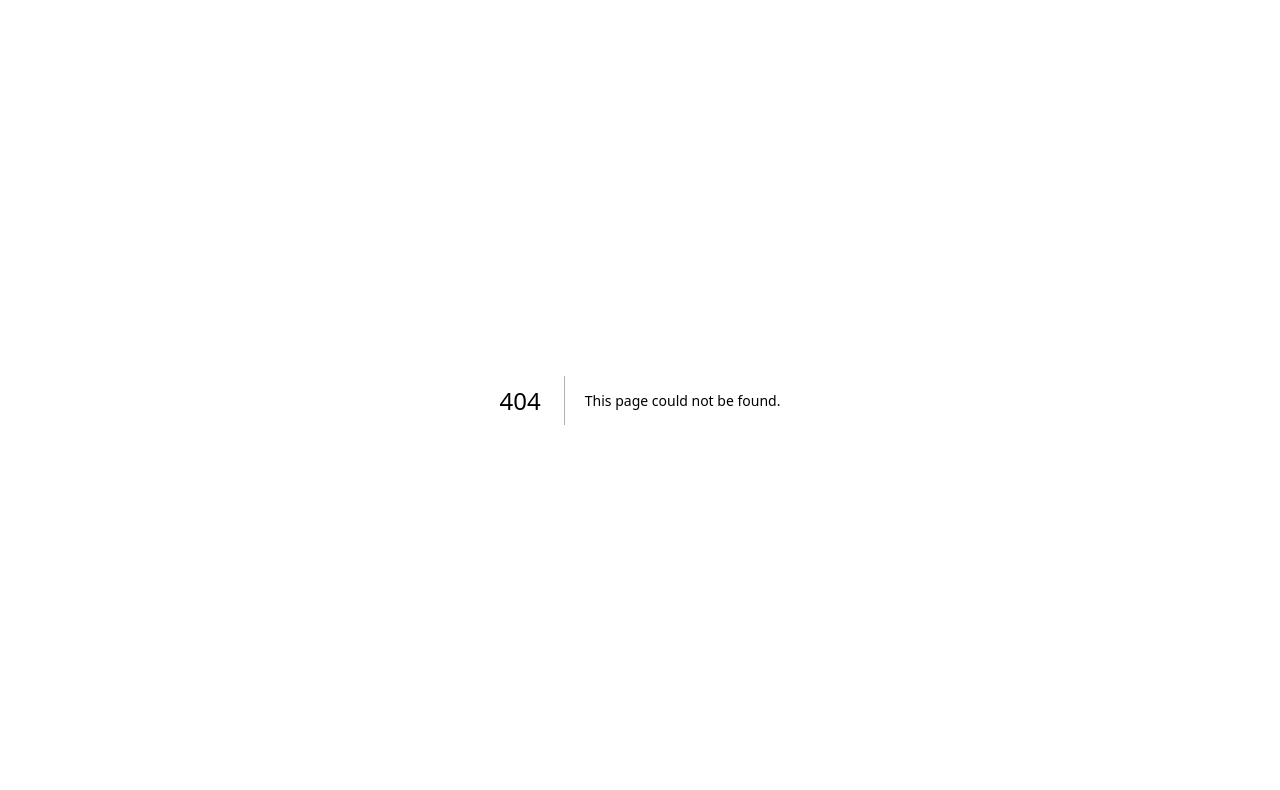
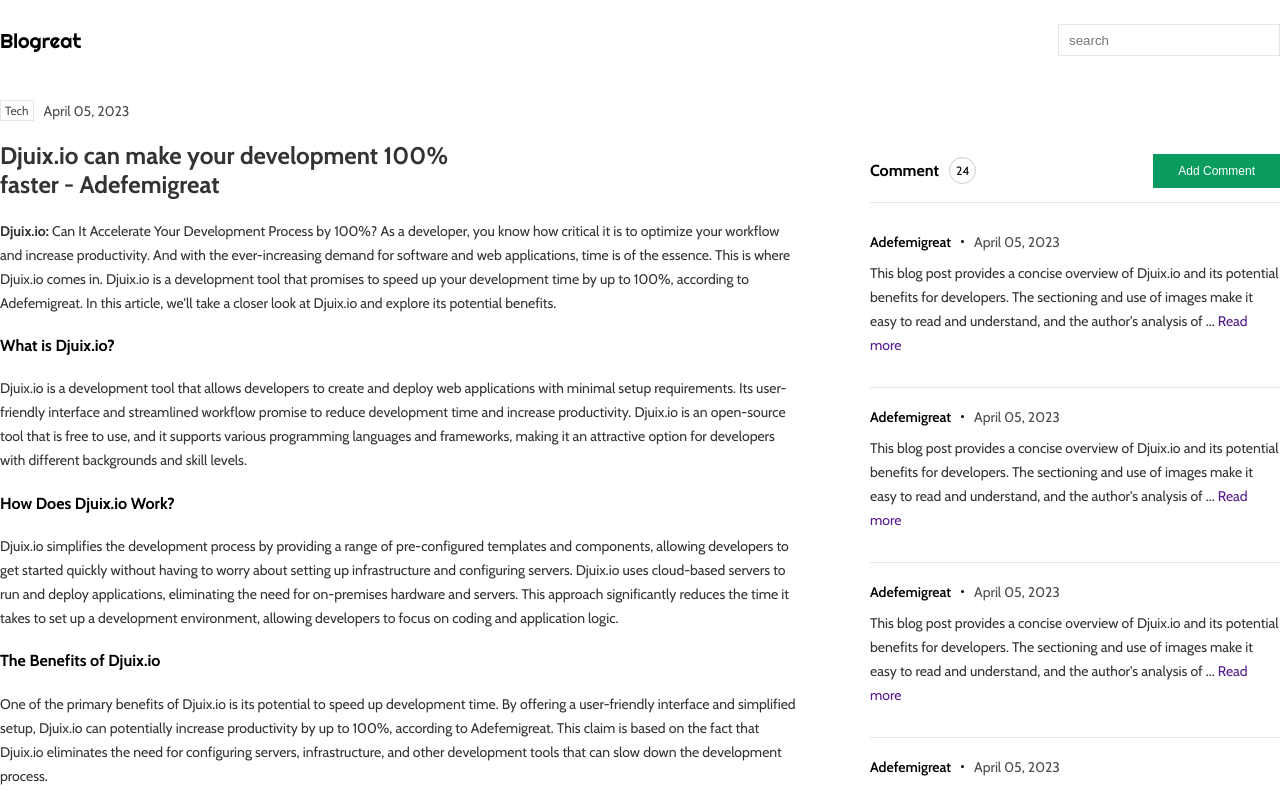
Before and after one commit to adefemi/blogreat_frontend, a Next.js app: page /1 in a window 1280 px wide. Before the commit this address had no page. Shown: the top 790 px of the page. Built offline with nearby package versions, Linux system fonts and the light colour scheme.

Commit message:
designed the single blog page

```diff
--- /dev/null
+++ b/app/[slug]/page.tsx
@@ -0,0 +1,56 @@
+import { IBlog } from "@/components/BlogCard";
+import Header from "@/components/Header";
+import SingleBlogComment from "@/components/SingleBlogPage/comment";
+import SingleBlogContent from "@/components/SingleBlogPage/content";
+
+const blogContent: IBlog = {
+    title: `Djuix.io can make your development 100% faster -  Adefemigreat`,
+    caption: `Adefemigreat claims that Djuix.io can significantly accelerate development time by offering a streamlined interface and simplified setup, potentially resulting in a 100% increase in productivity...`,
+    created_at: "April 05, 2023",
+    slug: "",
+    content: `
+    <p><b>Djuix.io:</b> Can It Accelerate Your Development Process by 100%?
+As a developer, you know how critical it is to optimize your workflow and increase productivity. And with the ever-increasing demand for software and web applications, time is of the essence. This is where Djuix.io comes in. Djuix.io is a development tool that promises to speed up your development time by up to 100%, according to Adefemigreat. In this article, we'll take a closer look at Djuix.io and explore its potential benefits.</p>
+
+<h4>What is Djuix.io?</h4>
+<p>Djuix.io is a development tool that allows developers to create and deploy web applications with minimal setup requirements. Its user-friendly interface and streamlined workflow promise to reduce development time and increase productivity. Djuix.io is an open-source tool that is free to use, and it supports various programming languages and frameworks, making it an attractive option for developers with different backgrounds and skill levels.</p>
+
+<h4>How Does Djuix.io Work?</h4>
+<p>Djuix.io simplifies the development process by providing a range of pre-configured templates and components, allowing developers to get started quickly without having to worry about setting up infrastructure and configuring servers. Djuix.io uses cloud-based servers to run and deploy applications, eliminating the need for on-premises hardware and servers. This approach significantly reduces the time it takes to set up a development environment, allowing developers to focus on coding and application logic.</p>
+
+<h4>The Benefits of Djuix.io</h4>
+<p>One of the primary benefits of Djuix.io is its potential to speed up development time. By offering a user-friendly interface and simplified setup, Djuix.io can potentially increase productivity by up to 100%, according to Adefemigreat. This claim is based on the fact that Djuix.io eliminates the need for configuring servers, infrastructure, and other development tools that can slow down the development process.</p>
+
+<p>Another advantage of Djuix.io is that it supports a range of programming languages and frameworks, making it an attractive option for developers with different backgrounds and skill levels. Djuix.io also provides pre-configured templates and components that can save developers time and effort, allowing them to focus on building and deploying web applications.</p>
+
+<h4>Conclusion</h4>
+<p>In conclusion, Djuix.io is a promising development tool that has the potential to accelerate development time and increase productivity. By offering a simplified setup and user-friendly interface, Djuix.io can eliminate many of the headaches associated with setting up a development environment. While there is no guarantee that Djuix.io will accelerate your development process by 100%, it is certainly worth considering as a tool to streamline your workflow and optimize your productivity.</p>
+<br/>
+<br/>
+
+<p>Have you tried Djuix.io? Let us know in the comments below!</p>
+
+    `,
+    tag: {
+      name: "Tech",
+      id: "1",
+    },
+  };
+
+const SingleBlog = () => {
+  return (
+    <div>
+      <Header />
+      <div className="singleBlogLayout">
+        <section>
+            <SingleBlogContent {...blogContent}/>
+        </section>
+        <section>
+            <SingleBlogComment />
+        </section>
+      </div>
+    </div>
+  );
+};
+
+export default SingleBlog;
--- /dev/null
+++ b/components/SingleBlogPage/comment.tsx
@@ -0,0 +1,25 @@
+import CommentCard, { IComment } from "../commentCard"
+
+const commentData:IComment = {
+    name: "Adefemigreat",
+    comment: "This blog post provides a concise overview of Djuix.io and its potential benefits for developers. The sectioning and use of images make it easy to read and understand, and the author's analysis of ... ",
+    created_at: "April 05, 2023"
+}
+
+const SingleBlogComment = ({slug}:{slug:string}) => {
+    return <div className="comment-section">
+        <div className="top-section">
+            <div className="title">
+                <h4>Comment</h4>
+                <div className="counter">24</div>
+            </div>
+            <button>Add Comment</button>
+        </div>
+
+        {[1, 2, 3, 4, 5].map((_, i) => (
+        <CommentCard {...commentData} key={i} />
+      ))}
+    </div>
+}
+
+export default SingleBlogComment
--- /dev/null
+++ b/components/SingleBlogPage/content.tsx
@@ -0,0 +1,16 @@
+import { IBlog } from "../BlogCard";
+
+const SingleBlogContent = (blog:IBlog) => {
+    return <div className="single-content">
+        <div className="top">
+          <div className="badge">{blog.tag.name}</div>
+          <div className="date">{blog.created_at}</div>
+        </div>
+
+        <h2>{blog.title}</h2>
+
+        <div dangerouslySetInnerHTML={{__html: blog.content}} />
+    </div>
+}
+
+export default SingleBlogContent
--- a/style/style.scss
+++ b/style/style.scss
@@ -108,10 +108,9 @@
       margin-bottom: 10px;
       margin-top: 0;
     }
-
   }
 
-  a{
+  a {
     margin-top: 10px;
     display: inline-block;
   }
@@ -131,17 +130,17 @@
     margin-left: 20px;
   }
 
-  &.blog-card-list{
+  &.blog-card-list {
     padding-bottom: 20px;
     margin-bottom: 20px;
     border-bottom: 1px solid darken(white, 10%);
 
-    &:last-child{
+    &:last-child {
       border-bottom: none;
     }
   }
 
-  &.top-blog-card{
+  &.top-blog-card {
     margin-bottom: 40px;
   }
 }
@@ -150,7 +149,6 @@
   text-decoration: none;
   font-size: 14px;
 }
-
 
 .specialCard {
   .cover {
@@ -184,21 +182,20 @@
       margin-bottom: 10px;
       margin-top: 0;
     }
-
   }
 }
 
-.commentCard{
+.commentCard {
   .top {
     display: flex;
     align-items: center;
 
-    .name{
+    .name {
       font-size: 14px;
       font-weight: 600;
     }
 
-    .dash{
+    .dash {
       width: 3px;
       height: 3px;
       background-color: black;
@@ -221,13 +218,95 @@
       margin-bottom: 10px;
       margin-top: 0;
     }
+  }
 
+  padding-bottom: 20px;
+  margin-bottom: 20px;
+  border-bottom: 1px solid darken(white, 10%);
+
+  &:last-child{
+    border-bottom: none;
   }
 }
 
-.blog-layout{
+.blog-layout {
   margin-top: 30px;
   display: grid;
   grid-template-columns: repeat(3, 1fr);
   grid-column-gap: 50px;
 }
+
+.singleBlogLayout {
+  margin-top: 20px;
+  display: grid;
+  grid-template-columns: 2fr 1fr;
+  grid-column-gap: 50px;
+
+  .single-content {
+    max-width: 800px;
+    .top {
+      display: flex;
+      align-items: center;
+
+      .date {
+        font-size: 14px;
+        color: darken(white, 70%);
+        margin-left: 10px;
+      }
+      margin-bottom: 20px;
+    }
+
+    h2 {
+      max-width: 500px;
+      color: darken(white, 80%);
+    }
+    p {
+      font-size: 14px;
+      line-height: 24px;
+      color: darken(white, 80%);
+      margin-bottom: 10px;
+      margin-top: 0;
+    }
+  }
+}
+
+button {
+  padding: 10px 25px;
+  border: none;
+  background-color: #0a9b5e;
+  color: white;
+  font-size: 12px;
+  cursor: pointer;
+
+  svg {
+    margin-right: 5px;
+  }
+}
+
+.comment-section {
+  margin-top: 40px;
+  .top-section {
+    display: flex;
+    align-items: center;
+    justify-content: space-between;
+    margin-bottom: 30px;
+    border-bottom: 1px solid darken(white, 10%);
+
+    .title {
+      display: flex;
+      align-items: center;
+
+      .counter {
+        margin-left: 10px;
+        width: 25px;
+        height: 25px;
+        display: flex;
+        align-items: center;
+        justify-content: center;
+        font-size: 12px;
+        border-radius: 50%;
+        border: 1px solid darken(white, 20%);
+      }
+    }
+  }
+}
```
